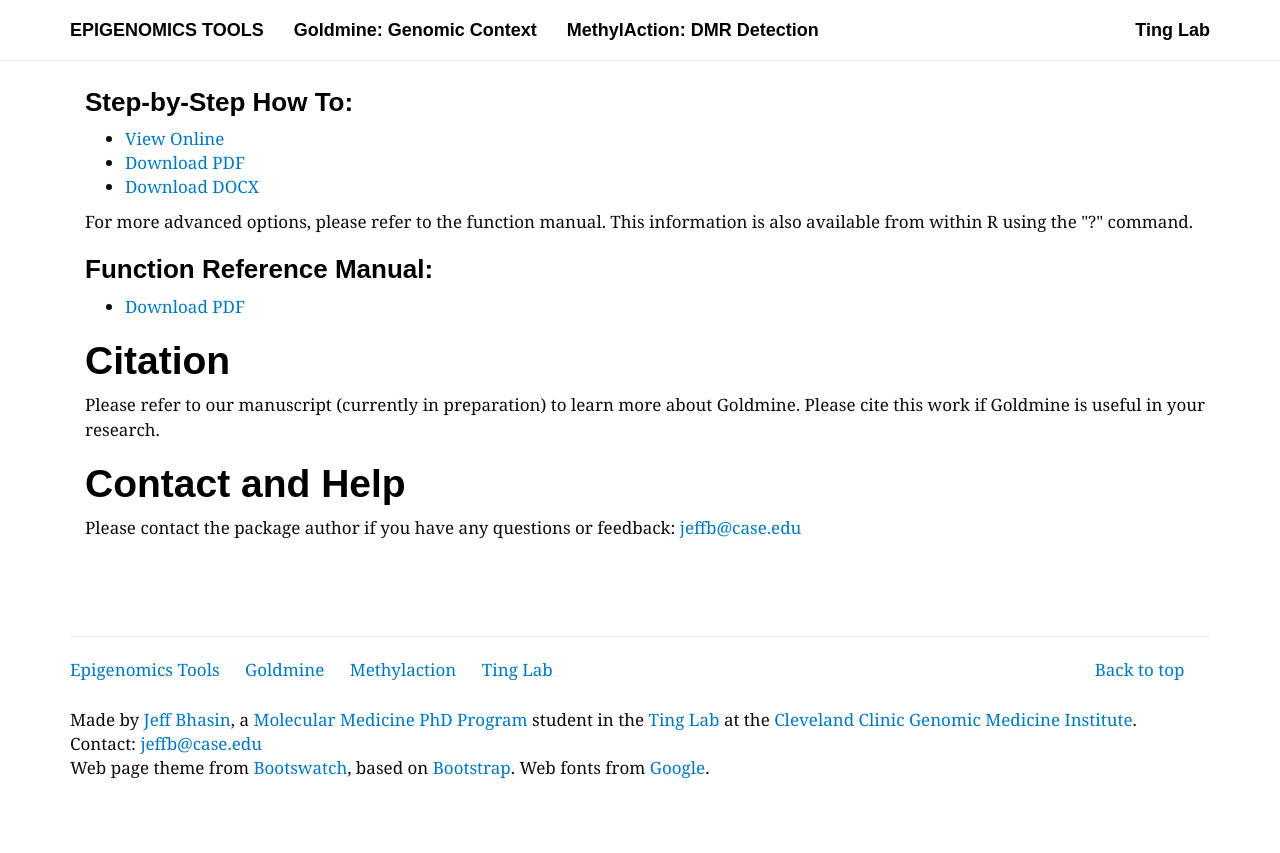
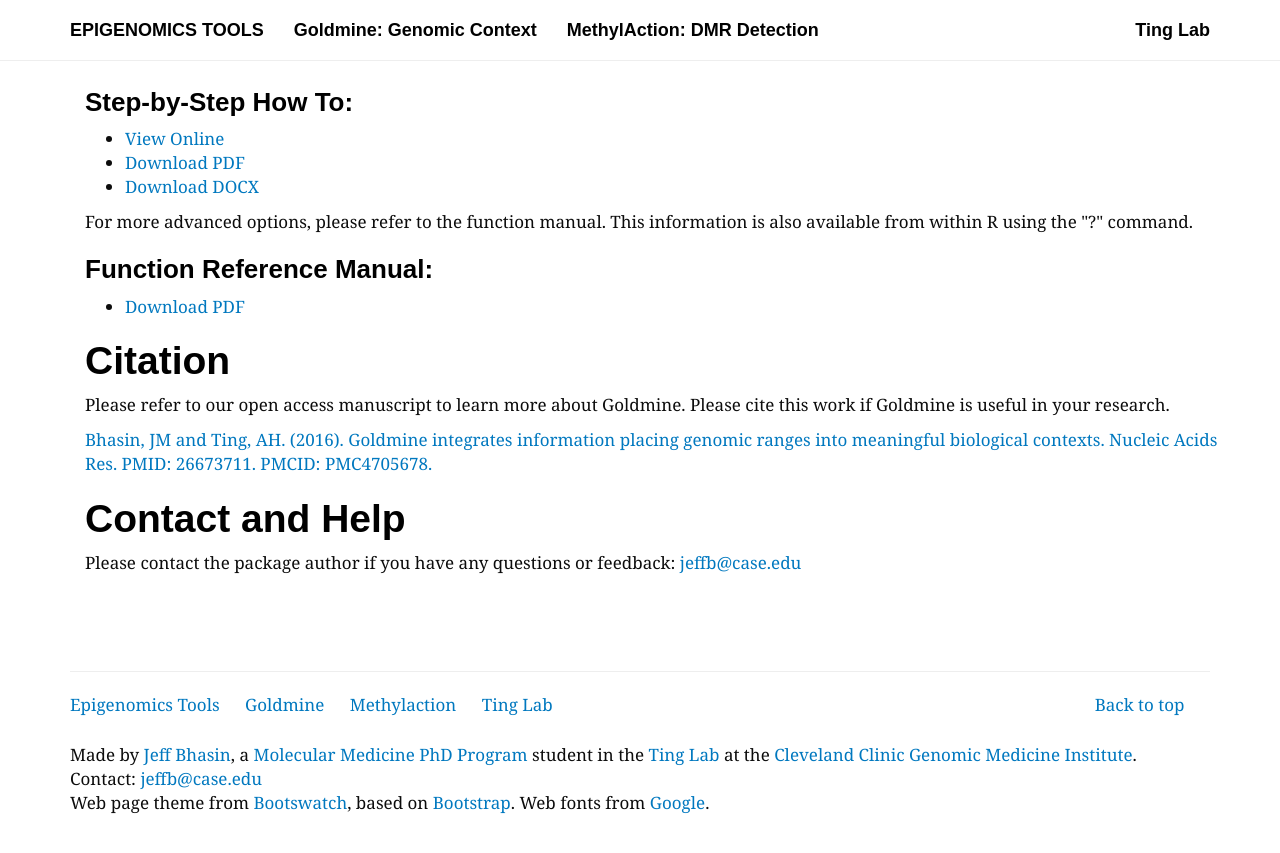
Before and after one commit to jeffbhasin/jeffbhasin.github.io, a Jekyll site: the page built from goldmine/index.html, in a window 1280 px wide and 900 px high, scrolled down 774 px. Shown: the top 853 px of the window. Built offline with Jekyll 4.4.1, drawn with Linux system fonts in a browser that asks for light colours; nearby versions of some CDN libraries; some web fonts are replaced.

Commit message:
Add GM citation

```diff
--- a/goldmine/index.html
+++ b/goldmine/index.html
@@ -43,7 +43,8 @@ title: "Goldmine: Integrating information to place epigenome-wide results into b
     </ul></p>
 
     <h1>Citation</h1>
-    <p>Please refer to our manuscript (currently in preparation) to learn more about Goldmine. Please cite this work if Goldmine is useful in your research.</p>
+    <p>Please refer to our open access manuscript to learn more about Goldmine. Please cite this work if Goldmine is useful in your research.</p>
+    <p><a href="http://www.ncbi.nlm.nih.gov/pubmed/27257071">Bhasin, JM and Ting, AH. (2016). Goldmine integrates information placing genomic ranges into meaningful biological contexts. Nucleic Acids Res. PMID: 26673711. PMCID: PMC4705678.</a></p>
 
     <h1>Contact and Help</h1>
     <p>Please contact the package author if you have any questions or feedback: <a href="mailto:jeffb@case.edu">jeffb@case.edu</a></p>
```
